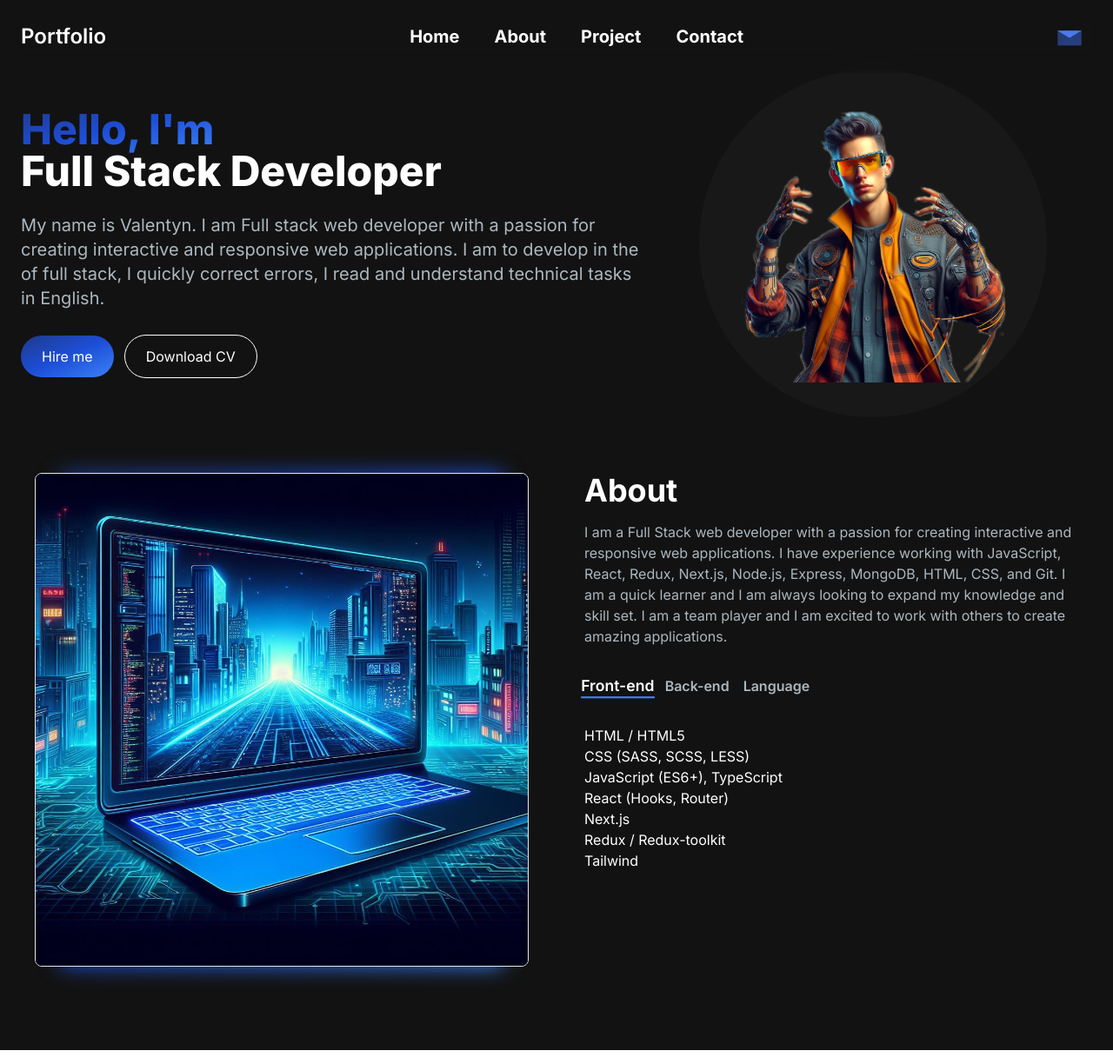
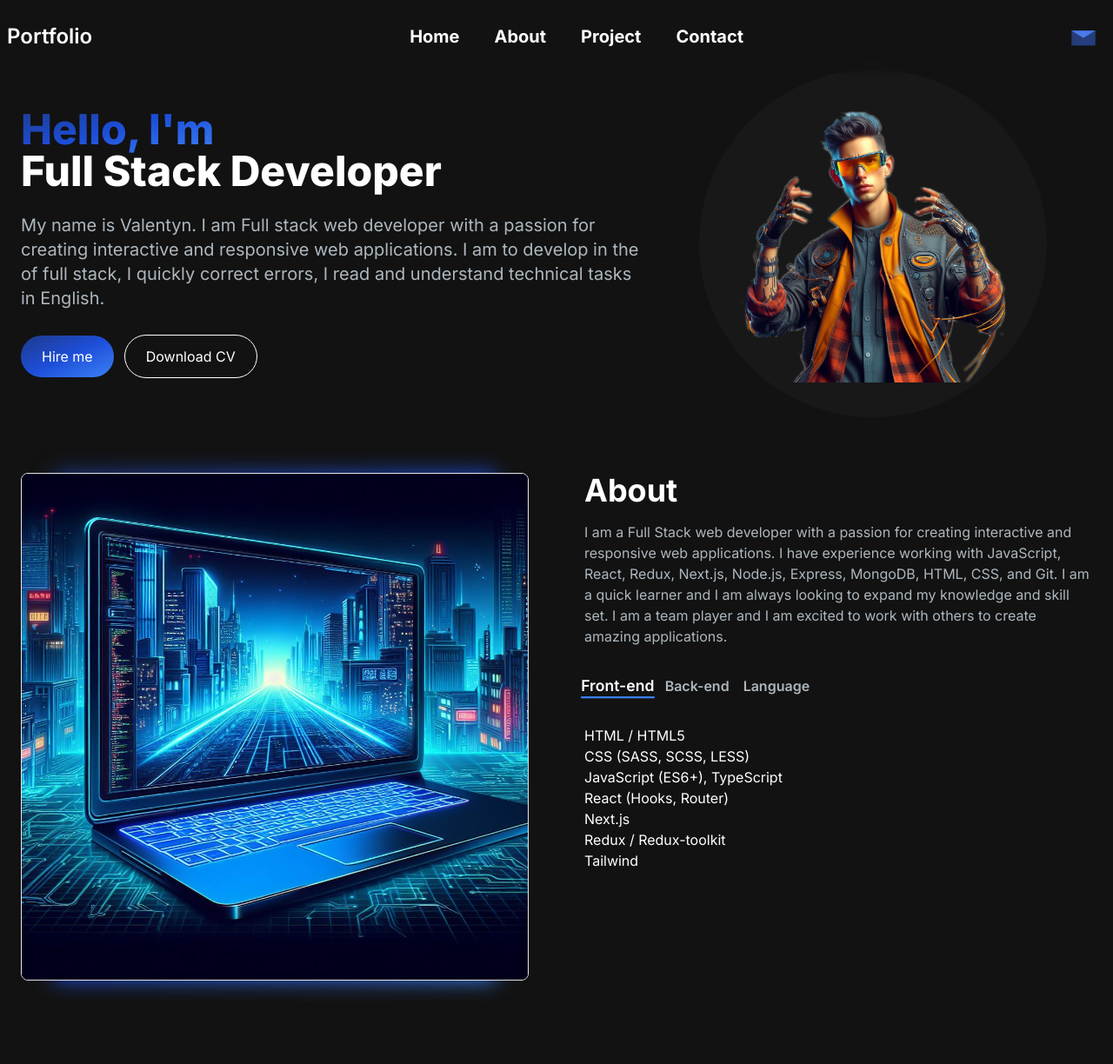
Before and after one commit to ValentunPron/my_portfolio, a Next.js app: page / in a window 1280 px wide. Shown: the whole page at 87% size. Built offline with nearby package versions, Linux system fonts and the light colour scheme.

Commit message:
fix padding

```diff
--- a/src/app/components/AboutSection.jsx
+++ b/src/app/components/AboutSection.jsx
@@ -16,7 +16,7 @@ function AboutSection() {
 
   return (
     <section className='text-white'>
-      <div className='md:grid md:grid-cols-2 gap-8 items-center py-8 px-4 xl:gap-16 sm:py-16'>
+      <div className='md:grid md:grid-cols-2 gap-8 items-center py-8 xl:gap-16 sm:py-16'>
         <div class="relative textAnimationHover hover:rotate-3">
           <Image
             src={ImageAbout}
--- a/src/app/components/Navbar.jsx
+++ b/src/app/components/Navbar.jsx
@@ -23,7 +23,7 @@ function Navbar() {
 
   return (
     <nav className={`w-full p-2 bg-glassmorphism backdrop-blur-md fixed z-10 trasition ease-in-out duration-500 ${animateHeader && "shadow-xl"}`}>
-        <div className='flex flex-wrap items-center justify-between mx-auto px-4'>
+        <div className='flex flex-wrap items-center justify-between mx-auto'>
             <Link href={'/'} className='hidden sm:block text-2xl text-white font-semibold textAnimationHover'>Portfolio</Link>
 
             <div className='flex justify-center w-full sm:w-auto md-:w-auto py-1 sm:py-4' id='navbar'>
```
